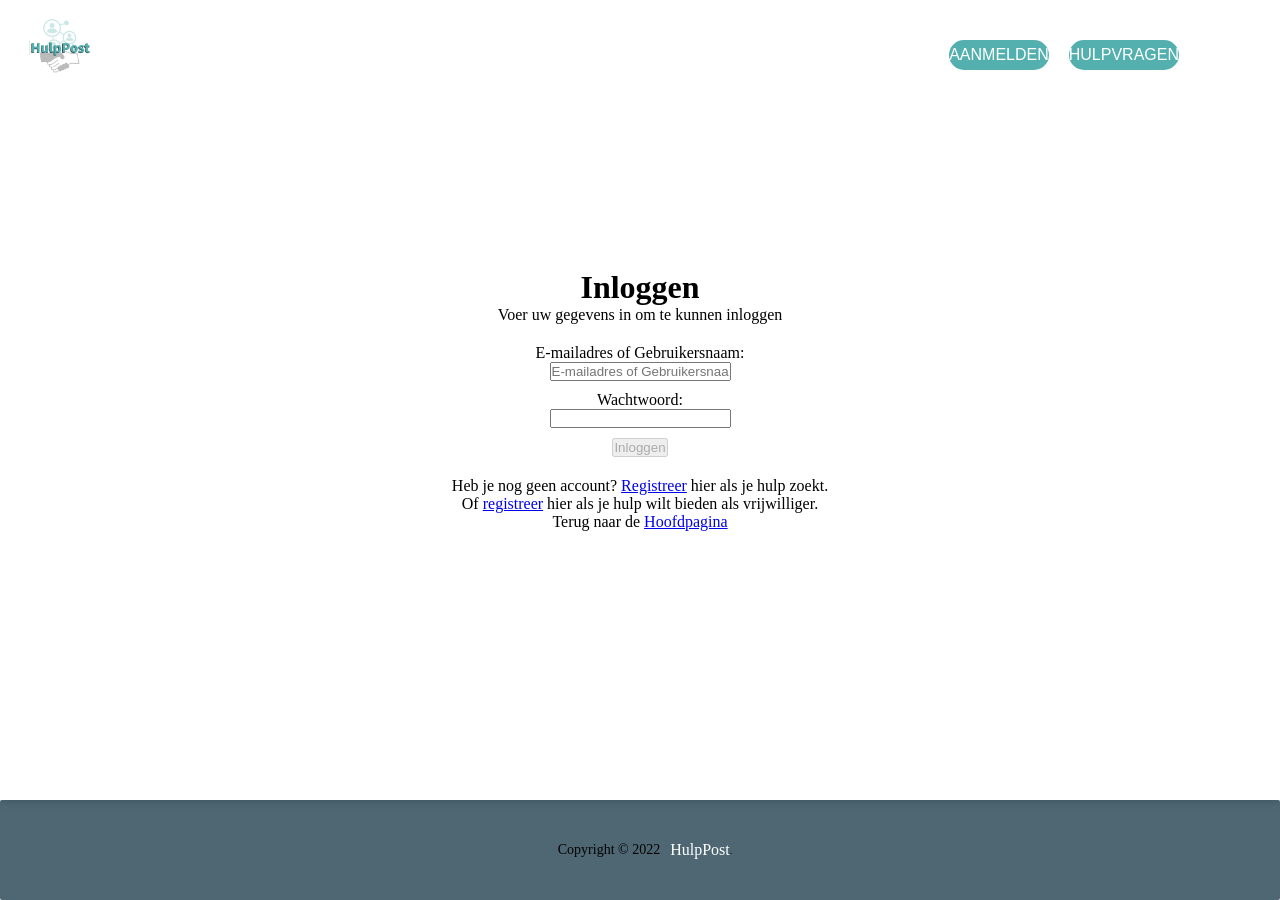
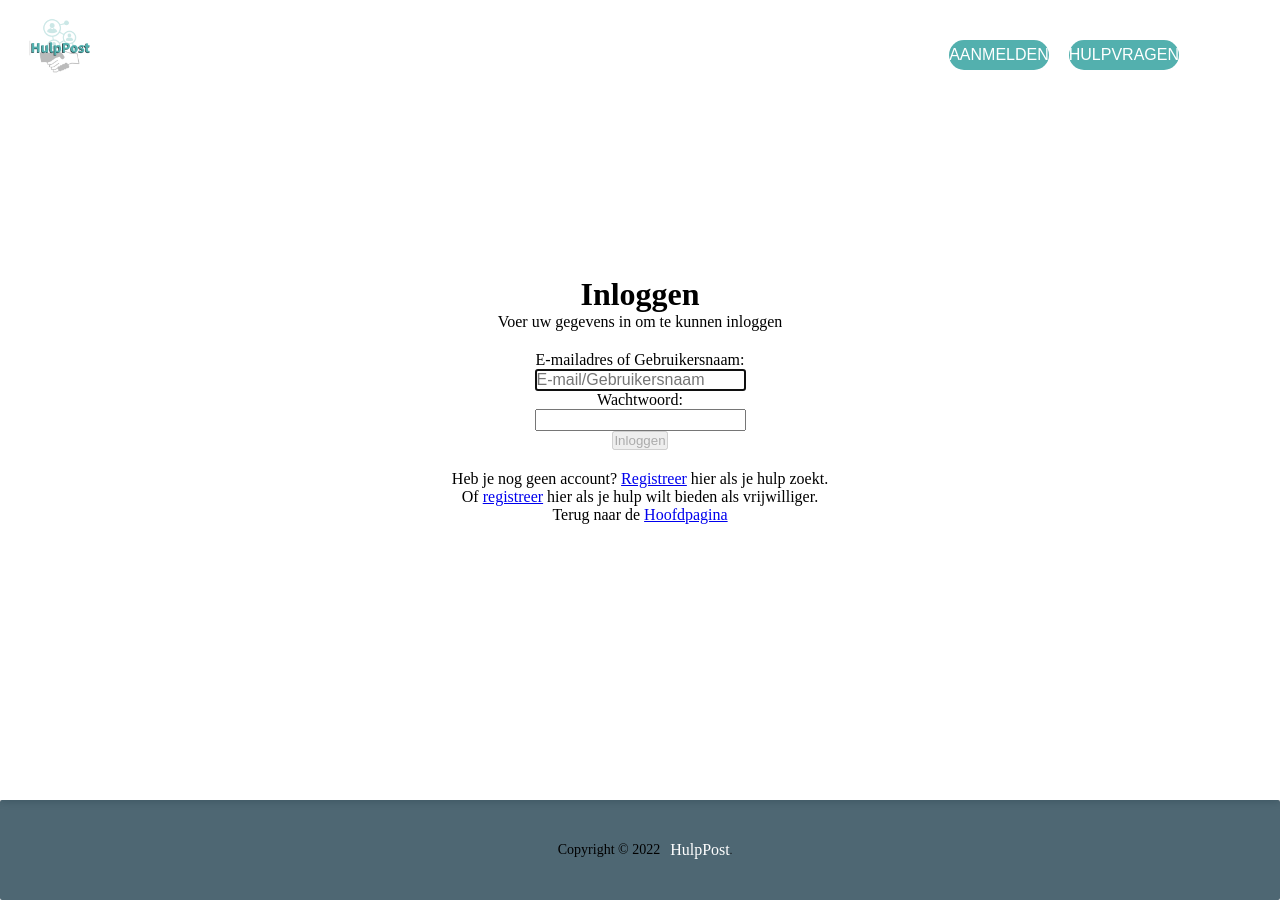
Before and after one commit to SKursad/project-hulppost-frontend, a React (Create React App) app: page /login in a window 1280 px wide. Built offline with nearby package versions, Linux system fonts and the light colour scheme.

Commit message:
Added toggle-error-function

```diff
--- /dev/null
+++ b/src/components/Input/Input.css
@@ -0,0 +1,3 @@
+.form-control__input {
+    font-size: 1.6rem;
+}
--- a/src/components/Input/Input.js
+++ b/src/components/Input/Input.js
@@ -1,25 +1,30 @@
 import React from "react";
+import './Input.css'
 
 
-const Input = ({label, name, placeholder, error, nameRegister, onChange, type, alt, id, value, autoComplete}) => {
-    const className = error ? "is-invalid" : "form-control";
+const Input = ({label, name,placeholder, error, nameRegister, onChange, type, alt, id, value, autoFocus,autoComplete}) => {
+    // const className = error ? "is-invalid" : "form-control";
     return (
+        // <>
         <div className="form-control">
+
             <label htmlFor={label}>
                 <span>{nameRegister}</span>
             </label>
             <input
                 name={name}
                 placeholder={placeholder}
-                className={className}
+                className="form-control__input"
                 onChange={onChange}
                 type={type}
                 alt={alt}
                 id={id}
+                autoFocus={autoFocus}
                 value={value}
                 autoComplete={autoComplete}/>
             <small className="is-invalid">{error}</small>
         </div>
+    // </>
     );
 };
 
--- a/src/components/Registration/RegistrationForm.css
+++ b/src/components/Registration/RegistrationForm.css
@@ -1,4 +1,4 @@
-.formContainer {
+.form-container {
     align-items: center;
     display: flex;
     flex-direction: column;
--- a/src/components/Registration/RegistrationForm.js
+++ b/src/components/Registration/RegistrationForm.js
@@ -85,7 +85,7 @@ const RegistrationForm = ({source, apiUrl}) => {
 
     return (
             <>
-            <form className="formContainer">
+            <form className="form-container">
                 <Input
                     nameRegister="Email"
                     placeholder="voer een geldige E-mail"
@@ -173,7 +173,6 @@ const RegistrationForm = ({source, apiUrl}) => {
                         name="gender"
                         // value={gender}
                         onChange={onChange}
-                        error={genError}
                     >
                         <option value=""/>
                         <option value="M"> Man</option>
@@ -195,7 +194,7 @@ const RegistrationForm = ({source, apiUrl}) => {
                 <button
                     onClick={handleSubmit}
                     className="form-button"
-                    disabled={loading }
+                    disabled={loading || !errors}
                 >
                     Registreren
                 </button>
@@ -205,8 +204,6 @@ const RegistrationForm = ({source, apiUrl}) => {
             <p>Heb je al een account? Je kunt je <Link to="/login">hier</Link> inloggen.</p>
             <p>Terug naar <Link to="/">Hoofdpagina</Link></p>
         </>
-        // </Screen>
-
     );
 }
 
--- a/src/pages/SignIn/SignIn.css
+++ b/src/pages/SignIn/SignIn.css
@@ -5,29 +5,36 @@
     justify-content: center;
     align-items: center;
 }
-.formContainer {
+
+.form-container {
     align-items: center;
     display: flex;
     flex-direction: column;
     justify-content: center;
     padding: 1rem;
     margin: 1rem;
-    /*border-color: cornflowerblue;*/
-    border: lightgray;
 }
+
 .error {
     font-size: 1.6rem;
     color: #bb0000;
 }
 
-.loginForm {
+.form-container__input {
     display: flex;
     flex-direction: column;
     justify-content: center;
 }
 
-.loginFormItem {
+.form-container__input-username {
     display: flex;
     flex-direction: column;
     margin-bottom: 1rem;
 }
+
+.form-container__input-password {
+    display: flex;
+    font-size: 5rem;
+    flex-direction: column;
+    margin-bottom: 1rem;
+}
--- a/src/pages/SignIn/SignIn.js
+++ b/src/pages/SignIn/SignIn.js
@@ -7,9 +7,13 @@ import Button from '../../components/UI/Button/Button';
 import Input from '../../components/Input/Input';
 import './SignIn.css';
 
+let initialState = {
+    email: null,
+    username: null,
+}
+
 function SignIn() {
-    const [username, setUsername] = useState('');
-    const [password, setPassword] = useState('');
+    const [formValue, setFormValue] = useState(initialState);
     const [error, toggleError] = useState(false);
     const {login} = useContext(AuthContext);
 
@@ -18,10 +22,7 @@ function SignIn() {
         toggleError(false);
 
         try {
-            const result = await api.post('/auth/login', {
-                username: username,
-                password: password,
-            });
+            const result = await api.post('/auth/login', {...formValue});
             console.log(result.data);
             login(result.data.accessToken);
 
@@ -31,42 +32,48 @@ function SignIn() {
         }
     }
 
+    const onChange = (event) => {
+        let {name, value} = event.target;
+        toggleError(false);
+        setFormValue(({...formValue, [name]: value}));
+    };
 
-    const buttonEnabled = username && password;
+
+    const buttonEnabled = formValue.username && formValue.password;
 
     return (
         <Screen title="Login" wide={true}>
             <h1>Inloggen</h1>
             <p> Voer uw gegevens in om te kunnen inloggen </p>
 
-            <form onSubmit={handleSubmit} className="formContainer">
-                <div className="loginForm">
-                    <div className="loginFormItem">
-                        E-mailadres of Gebruikersnaam:
+            <form onSubmit={handleSubmit} className="form-container">
+                <div className="form-container__input">
+                   <p className="form-container__p">
+                       E-mailadres of Gebruikersnaam:</p>
                     <Input
                         label="username-field"
                         type="username"
                         id="username-field"
                         name="username"
-                            placeholder="E-mailadres of Gebruikersnaam"
-                            value={username}
-                            onChange={(e) => setUsername(e.target.value)}
+                        placeholder="E-mail/Gebruikersnaam"
+                        // value={username}
+                        autoFocus={true}
+                        onChange={onChange}
                     />
-                    </div>
-
-                    <div className="loginFormItem">
+                    <p className="form-container__p">
                     Wachtwoord:
+                    </p>
                     <Input
                         label="password-field"
                         type="password"
                         id="password-field"
                         name="password"
                         autoComplete="false"
-                    value={password}
-                    onChange={(e) => setPassword(e.target.value)}
+                        // value={password}
+                        onChange={onChange}
                     />
                 </div>
-                </div>
+
 
                 {error &&
                     <p className="error">Combinatie van gebruikersnaam of E-mail en wachtwoord is onjuist</p>}
@@ -74,7 +81,7 @@ function SignIn() {
                 <Button
                     type="submit"
                     className="form-button"
-                    disabled={ !buttonEnabled }
+                    disabled={!buttonEnabled}
                 >
                     Inloggen
                 </Button>
```
Lines whose indentation alone changed are shown as unchanged.
